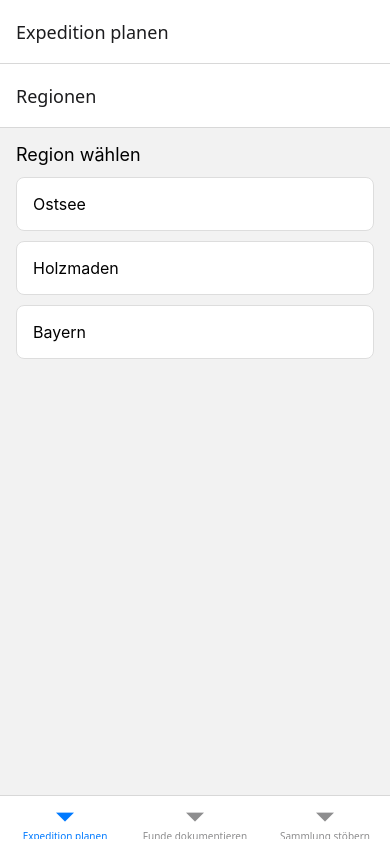
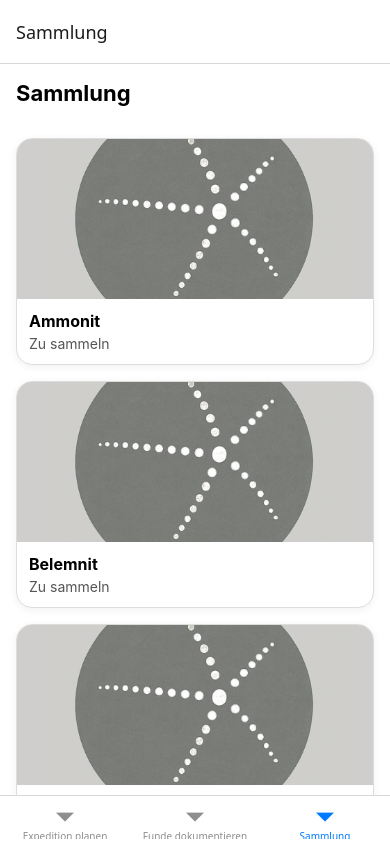
Before and after one commit to DieUlrike/fossidex, a React Native app: screen /Sammlung in a window 390 px wide. Built offline with nearby package versions, Linux system fonts and the light colour scheme.

Commit message:
feat(form): add modal note editor and 3-part date picker with updated fossil object support

```diff
--- a/App.tsx
+++ b/App.tsx
@@ -16,7 +16,7 @@ export default function App() {
         <Tab.Navigator>
           <Tab.Screen name="Expedition planen" component={ExpeditionScreen} />
           <Tab.Screen name="Funde dokumentieren" component={FundeScreen} />
-          <Tab.Screen name="Sammlung stöbern" component={SammlungScreen} />
+          <Tab.Screen name="Sammlung" component={SammlungScreen} />
         </Tab.Navigator>
         <StatusBar style="auto" />
       </NavigationContainer>
--- a/src/data/regions.json
+++ b/src/data/regions.json
@@ -2,7 +2,26 @@
   {
     "id": "ostsee",
     "name": "Ostsee",
-    "fossils": ["Bernstein", "Seeigel", "Donnerkeil"],
+    "fossils": [
+      {
+        "id": "bernstein",
+        "name": "Bernstein",
+        "image": "assets/fossils/dummy.png",
+        "imageGray": "assets/fossils/dummy-gray.png"
+      },
+      {
+        "id": "seeigel",
+        "name": "Seeigel",
+        "image": "assets/fossils/dummy.png",
+        "imageGray": "assets/fossils/dummy-gray.png"
+      },
+      {
+        "id": "donnerkeil",
+        "name": "Donnerkeil",
+        "image": "assets/fossils/dummy.png",
+        "imageGray": "assets/fossils/dummy-gray.png"
+      }
+    ],
     "locations": [
       { "id": "timmendorf", "name": "Timmendorfer Strand" },
       { "id": "kuehlungsborn", "name": "Kühlungsborn" }
@@ -11,7 +30,26 @@
   {
     "id": "holzmaden",
     "name": "Holzmaden",
-    "fossils": ["Ammonit", "Belemnit", "Seelilien"],
+    "fossils": [
+      {
+        "id": "ammonit",
+        "name": "Ammonit",
+        "image": "assets/fossils/dummy.png",
+        "imageGray": "assets/fossils/dummy-gray.png"
+      },
+      {
+        "id": "belemnit",
+        "name": "Belemnit",
+        "image": "assets/fossils/dummy.png",
+        "imageGray": "assets/fossils/dummy-gray.png"
+      },
+      {
+        "id": "seelilien",
+        "name": "Seelilien",
+        "image": "assets/fossils/dummy.png",
+        "imageGray": "assets/fossils/dummy-gray.png"
+      }
+    ],
     "locations": [
       { "id": "steinbruch1", "name": "Steinbruch Holzmaden" }
     ]
@@ -19,7 +57,20 @@
   {
     "id": "bayern",
     "name": "Bayern",
-    "fossils": ["Trilobit", "Brachiopode"],
+    "fossils": [
+      {
+        "id": "trilobit",
+        "name": "Trilobit",
+        "image": "assets/fossils/dummy.png",
+        "imageGray": "assets/fossils/dummy-gray.png"
+      },
+      {
+        "id": "brachiopode",
+        "name": "Brachiopode",
+        "image": "assets/fossils/dummy.png",
+        "imageGray": "assets/fossils/dummy-gray.png"
+      }
+    ],
     "locations": [
       { "id": "solnhofen", "name": "Solnhofener Plattenkalk" }
     ]
--- a/src/screens/SammlungScreen.tsx
+++ b/src/screens/SammlungScreen.tsx
@@ -1,16 +1,15 @@
-// src/screens/SammlungScreen.tsx
 import React, { useMemo } from "react";
-import { View, Text, SafeAreaView, ScrollView, Pressable } from "react-native";
+import {
+  View,
+  Text,
+  SafeAreaView,
+  ScrollView,
+  Image,
+} from "react-native";
 import regionsData from "../data/regions.json";
 import { useFundContext } from "../context/FundContext";
 
-// Wir unterstützen beide Datenmodelle:
-// - fossils: string[]
-// - fossils: { id, name, image?, imageGray? }[]
-type FossilEntry =
-  | string
-  | { id: string; name: string; image?: string; imageGray?: string };
-
+type FossilEntry = string | { id: string; name: string };
 type Region = {
   id: string;
   name: string;
@@ -18,23 +17,27 @@ type Region = {
   locations?: { id: string; name: string }[];
 };
 
+// Dummybilder
+const DUMMY_COLOR = require("../../assets/fossils/dummy.png");
+const DUMMY_GRAY = require("../../assets/fossils/dummy-gray.png");
+
 export default function SammlungScreen() {
   const regions = regionsData as Region[];
-  const { funds } = useFundContext(); // erwartet: [{ fossil: string, ... }]
+  const { funds } = useFundContext();
 
-  // Alle Fossil-Namen einmalig (über alle Regionen/Locations hinweg)
-  const allFossils = useMemo(() => {
-    const names = new Set<string>();
+  // Alle Fossilien einmalig und alphabetisch
+  const fossils = useMemo(() => {
+    const set = new Set<string>();
     regions.forEach((r) => {
       (r.fossils ?? []).forEach((f) => {
         const name = typeof f === "string" ? f : f.name;
-        if (name) names.add(name);
+        if (name) set.add(name);
       });
     });
-    return Array.from(names).sort((a, b) => a.localeCompare(b, "de"));
+    return Array.from(set).sort((a, b) => a.localeCompare(b, "de"));
   }, [regions]);
 
-  // Gesammelt = Fossile mit mind. einem Fund
+  // Gesammelt: Namen aus Funds
   const collectedSet = useMemo(() => {
     const s = new Set<string>();
     (funds ?? []).forEach((f) => {
@@ -43,90 +46,49 @@ export default function SammlungScreen() {
     return s;
   }, [funds]);
 
-  const gesammelt = useMemo(
-    () => allFossils.filter((n) => collectedSet.has(n)),
-    [allFossils, collectedSet]
-  );
-  const zuSammeln = useMemo(
-    () => allFossils.filter((n) => !collectedSet.has(n)),
-    [allFossils, collectedSet]
-  );
-
-  const Chip: React.FC<{ label: string; variant: "done" | "todo" }> = ({
-    label,
-    variant,
+  const Card: React.FC<{ name: string; collected: boolean }> = ({
+    name,
+    collected,
   }) => (
     <View
       style={{
-        paddingHorizontal: 12,
-        paddingVertical: 10,
-        borderRadius: 12,
         borderWidth: 1,
-        borderColor: variant === "done" ? "#9ad29a" : "#ddd",
-        backgroundColor: variant === "done" ? "#e9f7e9" : "#f7f7f8",
-        marginRight: 8,
-        marginBottom: 8,
+        borderColor: collected ? "#CFE8CF" : "#ddd",
+        backgroundColor: "#fff",
+        borderRadius: 16,
+        overflow: "hidden",
+        shadowColor: "#000",
+        shadowOpacity: 0.06,
+        shadowRadius: 8,
+        shadowOffset: { width: 0, height: 2 },
       }}
     >
-      <Text
-        style={{
-          fontWeight: "600",
-          color: variant === "done" ? "#227a22" : "#333",
-        }}
-      >
-        {label}
-      </Text>
+      <Image
+        source={collected ? DUMMY_COLOR : DUMMY_GRAY}
+        style={{ width: "100%", height: 160 }}
+        resizeMode="cover"
+      />
+      <View style={{ padding: 12 }}>
+        <Text style={{ fontSize: 16, fontWeight: "700", marginBottom: 4 }}>
+          {name}
+        </Text>
+        <Text style={{ color: collected ? "#225522" : "#555" }}>
+          {collected ? "Gesammelt" : "Zu sammeln"}
+        </Text>
+      </View>
     </View>
   );
 
   return (
     <SafeAreaView style={{ flex: 1, backgroundColor: "#fff" }}>
-      <ScrollView contentContainerStyle={{ padding: 16, paddingBottom: 24 }}>
-        <Text style={{ fontSize: 22, fontWeight: "700", marginBottom: 12 }}>
+      <ScrollView contentContainerStyle={{ padding: 16, gap: 16 }}>
+        <Text style={{ fontSize: 22, fontWeight: "700", marginBottom: 16 }}>
           Sammlung
         </Text>
 
-        <View style={{ marginBottom: 24 }}>
-          <Text style={{ fontSize: 16, fontWeight: "700", marginBottom: 8 }}>
-            Gesammelt ({gesammelt.length})
-          </Text>
-          <View style={{ flexDirection: "row", flexWrap: "wrap" }}>
-            {gesammelt.length === 0 ? (
-              <Text style={{ color: "#777" }}>Noch nichts gesammelt.</Text>
-            ) : (
-              gesammelt.map((name) => <Chip key={name} label={name} variant="done" />)
-            )}
-          </View>
-        </View>
-
-        <View style={{ marginBottom: 24 }}>
-          <Text style={{ fontSize: 16, fontWeight: "700", marginBottom: 8 }}>
-            Zu sammeln ({zuSammeln.length})
-          </Text>
-          <View style={{ flexDirection: "row", flexWrap: "wrap" }}>
-            {zuSammeln.length === 0 ? (
-              <Text style={{ color: "#777" }}>Alles gesammelt – wow! 🎉</Text>
-            ) : (
-              zuSammeln.map((name) => <Chip key={name} label={name} variant="todo" />)
-            )}
-          </View>
-        </View>
-
-        {/* Optional: CTA zu Expedition/Region-Liste */}
-        <Pressable
-          onPress={() => {}}
-          style={({ pressed }) => ({
-            backgroundColor: "#222",
-            paddingVertical: 14,
-            borderRadius: 12,
-            alignItems: "center",
-            opacity: pressed ? 0.85 : 1,
-          })}
-        >
-          <Text style={{ color: "#fff", fontWeight: "700" }}>
-            Expedition planen
-          </Text>
-        </Pressable>
+        {fossils.map((name) => (
+          <Card key={name} name={name} collected={collectedSet.has(name)} />
+        ))}
       </ScrollView>
     </SafeAreaView>
   );
--- a/src/screens/expedition/RegionDetail.tsx
+++ b/src/screens/expedition/RegionDetail.tsx
@@ -1,134 +1,113 @@
-import { View, Text, FlatList, Pressable, Alert } from "react-native";
-import type { NativeStackScreenProps } from "@react-navigation/native-stack";
-// RegionDetail liegt in src/screens/expedition/, data liegt parallel zu screens/
-import regions from "../../data/regions.json";
+import React, { useMemo } from "react";
+import { View, Text, SafeAreaView, FlatList, Image } from "react-native";
+import { useRoute } from "@react-navigation/native";
+import regionsData from "../../data/regions.json";
+import { useFundContext } from "../../context/FundContext";
 
-type ExpeditionStackParamList = {
-  RegionList: undefined;
-  RegionDetail: { regionId: string; regionName: string };
-};
-
-type Props = NativeStackScreenProps<ExpeditionStackParamList, "RegionDetail">;
-
+type Fossil = { id: string; name: string; image: string; imageGray: string };
 type Region = {
   id: string;
   name: string;
-  fossils: string[]; // einfache Namen in der Seed-Phase
+  fossils: Fossil[] | (string[]);
   locations?: { id: string; name: string }[];
 };
 
-export default function RegionDetail({ route }: Props) {
-  const { regionId, regionName } = route.params;
+type RouteParams = { regionId: string };
 
-  // Region aus JSON holen
-  const region: Region | undefined = (regions as Region[]).find((r) => r.id === regionId);
-  const fossils = region?.fossils ?? [];
-  const locations = region?.locations ?? [];
+// require()-Registry (dynamische Pfade sind nicht erlaubt)
+const ASSET_REGISTRY: Record<string, any> = {
+  "dummy.png": require("../../../assets/fossils/dummy.png"),
+  "dummy-gray.png": require("../../../assets/fossils/dummy-gray.png"),
+  "app_icon.png": require("../../../assets/app_icon.png"),
+};
+
+function resolveAsset(path?: string, fallbackFileName?: string) {
+  const key = path?.split("/").pop() || "";
+  if (key && ASSET_REGISTRY[key]) return ASSET_REGISTRY[key];
+  if (fallbackFileName && ASSET_REGISTRY[fallbackFileName]) return ASSET_REGISTRY[fallbackFileName];
+  return ASSET_REGISTRY["app_icon.png"];
+}
+
+export default function RegionDetail() {
+  const route = useRoute();
+  const { regionId } = (route.params || {}) as RouteParams;
+
+  const regions = regionsData as Region[];
+  const region = regions.find((r) => r.id === regionId);
+  const { funds } = useFundContext();
+
+  const collectedSet = useMemo(() => {
+    const s = new Set<string>();
+    (funds ?? []).forEach((f) => f?.fossil && s.add(String(f.fossil)));
+    return s;
+  }, [funds]);
+
+  const fossils = useMemo<Fossil[]>(() => {
+    const list: Fossil[] = [];
+    (region?.fossils ?? []).forEach((f: any, idx: number) => {
+      if (typeof f === "string") {
+        list.push({
+          id: `${region?.id}-${idx}-${f}`,
+          name: f,
+          image: "assets/fossils/dummy.png",
+          imageGray: "assets/fossils/dummy-gray.png",
+        });
+      } else {
+        list.push(f);
+      }
+    });
+    // alphabetisch nach Namen
+    return list.sort((a, b) => a.name.localeCompare(b.name, "de"));
+  }, [region]);
 
   if (!region) {
     return (
-      <View style={{ flex: 1, padding: 16 }}>
-        <Text style={{ fontSize: 18, color: "#b00" }}>
-          Region nicht gefunden (id: {regionId})
-        </Text>
-      </View>
+      <SafeAreaView style={{ flex: 1, alignItems: "center", justifyContent: "center" }}>
+        <Text>Region nicht gefunden.</Text>
+      </SafeAreaView>
     );
   }
 
   return (
-    <View style={{ flex: 1, padding: 16, gap: 16 }}>
-      {/* Titel steht im Header; hier nur Inhalte */}
-
-      {/* Abschnitt: Typische Fossilien */}
-      <View>
-        <Text style={{ fontWeight: "600", marginBottom: 8 }}>
-          Typische Fossilien hier
+    <SafeAreaView style={{ flex: 1, backgroundColor: "#fff" }}>
+      <FlatList
+        contentContainerStyle={{ padding: 16, paddingBottom: 24 }}
+        data={fossils}
+        keyExtractor={(item) => item.id}
+        ListHeaderComponent={
+          <Text style={{ fontSize: 22, fontWeight: "700", marginBottom: 12 }}>
+            {region.name}
           </Text>
-
-        {fossils.length === 0 ? (
-          <Text style={{ color: "#666" }}>Keine Fossilien eingetragen.</Text>
-        ) : (
-          <FlatList
-            data={fossils}
-            keyExtractor={(name) => name}
-            renderItem={({ item: name }) => (
+        }
+        renderItem={({ item }) => {
+          const isCollected = collectedSet.has(item.name);
+          const img = resolveAsset(isCollected ? item.image : item.imageGray, isCollected ? "app_icon.png" : "dummy-gray.png");
+          return (
             <View
               style={{
-                  padding: 12,
                 borderWidth: 1,
-                  borderColor: "#ddd",
-                  borderRadius: 8,
-                  marginBottom: 8,
+                borderColor: isCollected ? "#CFE8CF" : "#E5E7EB",
                 backgroundColor: "#fff",
-                  flexDirection: "row",
-                  justifyContent: "space-between",
-                  alignItems: "center",
+                borderRadius: 16,
+                overflow: "hidden",
+                marginBottom: 12,
               }}
             >
-                <Text>{name}</Text>
-                <Pressable
-                  onPress={() =>
-                    Alert.alert("Gefunden!", `${name} erfassen – Dialog kommt als Nächstes`)
-                  }
-                  style={{
-                    paddingHorizontal: 12,
-                    paddingVertical: 8,
-                    borderRadius: 8,
-                    backgroundColor: "#efefef",
-                  }}
-                  accessibilityLabel={`${name} gefunden erfassen`}
-                >
-                  <Text>Gefunden!</Text>
-                </Pressable>
-              </View>
-            )}
+              <Image
+                source={img}
+                style={{ width: "100%", height: 140 }}
+                resizeMode="cover"
               />
-        )}
-      </View>
-
-      {/* Abschnitt: Meine Locations aus JSON (Seed) */}
-      <View>
-        <Text style={{ fontWeight: "600", marginBottom: 8 }}>
-          Meine Locations in dieser Region
+              <View style={{ padding: 12 }}>
+                <Text style={{ fontSize: 16, fontWeight: "700" }}>{item.name}</Text>
+                <Text style={{ color: isCollected ? "#225522" : "#555" }}>
+                  {isCollected ? "Gesammelt" : "Zu sammeln"}
                 </Text>
-
-        {locations.length === 0 ? (
-          <Text style={{ color: "#666" }}>Noch keine Locations eingetragen.</Text>
-        ) : (
-          <FlatList
-            data={locations}
-            keyExtractor={(l) => l.id}
-            renderItem={({ item }) => (
-              <View
-                style={{
-                  padding: 12,
-                  borderWidth: 1,
-                  borderColor: "#ddd",
-                  borderRadius: 8,
-                  marginBottom: 8,
-                  backgroundColor: "#fff",
-                }}
-              >
-                <Text style={{ fontSize: 16 }}>{item.name}</Text>
-              </View>
-            )}
-          />
-        )}
-
-        <Pressable
-          onPress={() => Alert.alert("Neue Location", "Formular kommt gleich")}
-          style={{
-            marginTop: 8,
-            padding: 12,
-            borderRadius: 8,
-            backgroundColor: "#efefef",
-            alignItems: "center",
-          }}
-          accessibilityLabel="Neue Location anlegen"
-        >
-          <Text>Neue Location anlegen</Text>
-        </Pressable>
               </View>
             </View>
           );
+        }}
+      />
+    </SafeAreaView>
+  );
 }
```
Also changed, not shown: src/screens/funde/FundForm.tsx (+45 -127 lines), assets/fossils/dummy-gray.png (added), assets/fossils/dummy.png (added). Lines whose indentation alone changed are shown as unchanged.
